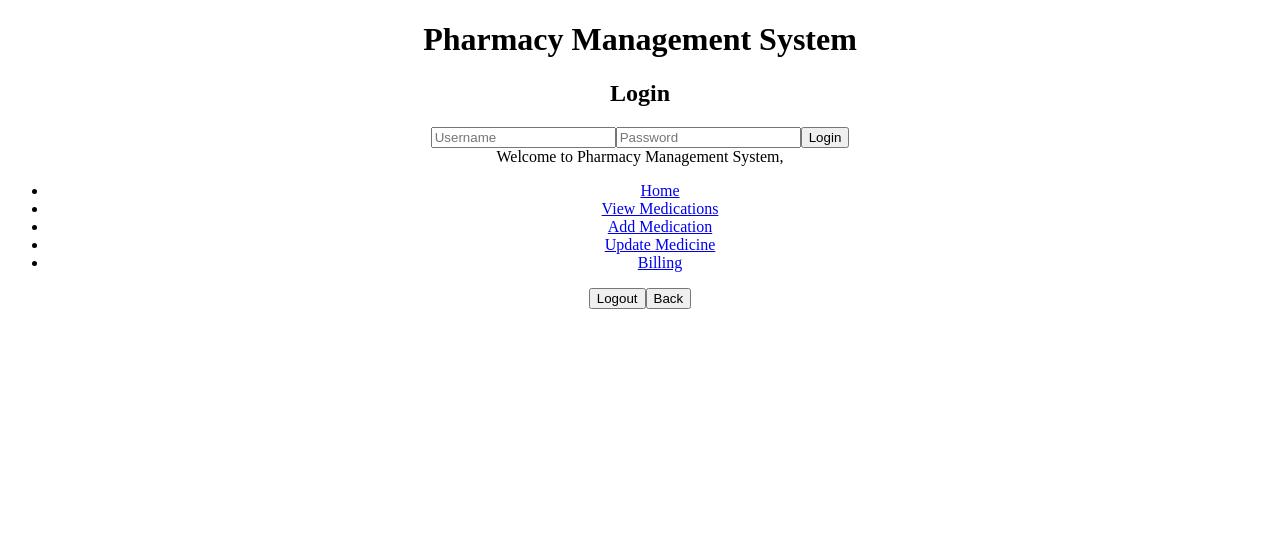
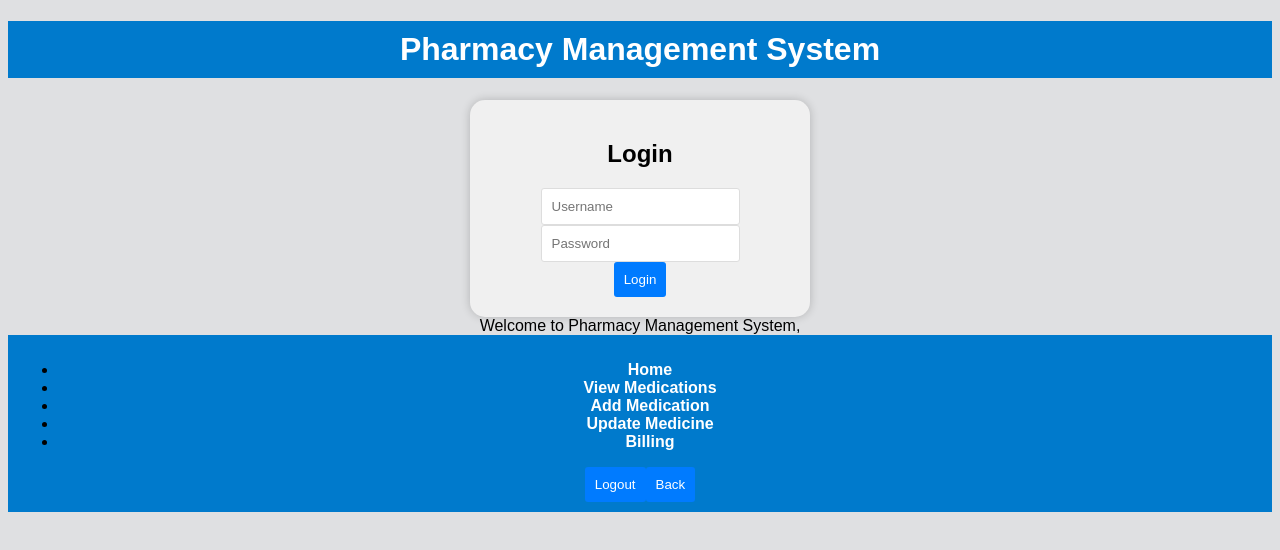
Before and after one commit to RamDorak/PharmacyManagementSystem, a React (Create React App) app in the folder frontend/pharmacy-app/: page /home in a window 1280 px wide. Shown: the top 550 px of the page. Built offline with nearby package versions, Linux system fonts and the light colour scheme; no server answers; what @react-pdf/renderer would draw is missing.

Commit message:
CSS changes

```diff
--- a/frontend/pharmacy-app/package.json
+++ b/frontend/pharmacy-app/package.json
@@ -15,6 +15,7 @@
     "react-pdf-table": "^1.0.0-alfa.3",
     "react-router-dom": "^6.15.0",
     "react-scripts": "5.0.1",
+    "sweetalert2": "^11.7.27",
     "web-vitals": "^2.1.4"
   },
   "scripts": {
--- a/frontend/pharmacy-app/src/App.js
+++ b/frontend/pharmacy-app/src/App.js
@@ -1,4 +1,4 @@
-import './App.css';
+import './styles/App.css';
 import React, { useState, useEffect } from 'react';
 import { BrowserRouter as Router, Routes, Route, Link } from 'react-router-dom';
 import { useNavigate } from 'react-router-dom';
@@ -54,7 +54,9 @@ function App() {
   return (
     <Router>
       <div className="App">
+        <div className="app-container">
         <h1>Pharmacy Management System</h1>
+        </div>
         { isLoggedIn ? < Home /> :
         <Login updateLoginStatus={updateLoginStatus}/> }
         <Routes>
@@ -72,47 +74,4 @@ function App() {
   );
 }
 
-// function Home(){
-//   const navigate = useNavigate();
-//   const { state } = useStateContext();
-//   console.log(state.pharmacyName);
-//   console.log(state.role);
-//   const handleLogout = () =>{
-//     navigate('/');
-//     window.location.reload();
-//   }
-
-//   const handleBack = () =>{
-//     navigate(-1);
-//   }
-
-//   const handleSelectPharmacy = () =>{
-//     navigate('/admin-dashboard');
-//   }
-
-//   return(
-//     <><div>Welcome to Pharmacy Management System, {state.role}</div><div>
-//       <nav>
-//         <ul>
-//           <li>
-//             <Link to="/">Home</Link>
-//           </li>
-//           <li>
-//             <Link to="/view">View Medications</Link>
-//           </li>
-//           <li>
-//             <Link to="/add">Add Medication</Link>
-//           </li>
-//           <li>
-//             <Link to="/update">Update Medicine</Link>
-//           </li>
-//         </ul>
-//         <button onClick={handleLogout}>Logout</button>
-//         <button onClick= { handleBack }>Back</button>
-//         {state.role === 'Admin' && <button onClick={handleSelectPharmacy}>Select Other Pharmacy</button>}
-//       </nav>
-//     </div></>
-//   )
-// }
-
 export default App;
--- a/frontend/pharmacy-app/src/components/AdminDashboard.js
+++ b/frontend/pharmacy-app/src/components/AdminDashboard.js
@@ -2,6 +2,7 @@ import React, { useState, useEffect } from 'react';
 import axios from 'axios';
 import { useNavigate } from 'react-router-dom';
 import { useStateContext } from './StateContext';
+import '../styles/AdminDashboard.css';
 
 function AdminDashboard() {
   const { state, setState } = useStateContext();
@@ -42,14 +43,14 @@ function AdminDashboard() {
     <div>
       <h2>Admin Dashboard</h2>
       <div>
-        <label>Select Pharmacy: </label>
-        <select value={selectedPharmacy} onChange={handleSelectPharmacy}>
+        <label className='label'>Select Pharmacy: </label>
+        <select value={selectedPharmacy} onChange={handleSelectPharmacy} className='options-button'>
           <option value="pharmacy1">Pharmacy 1</option>
           <option value="pharmacy2">Pharmacy 2</option>
           <option value="pharmacy3">Pharmacy 3</option>
         </select>
       </div>
-      <button onClick={() => navigate('/home')}>Show Medications</button>
+      <button className='show-button' onClick={() => navigate('/home')}>Show Medications</button>
     </div>
   );
 }
--- a/frontend/pharmacy-app/src/components/Home.js
+++ b/frontend/pharmacy-app/src/components/Home.js
@@ -1,5 +1,6 @@
 import { useNavigate, Link } from "react-router-dom";
 import { useStateContext } from "./StateContext";
+import '../styles/Home.css';
 
 function Home(){
     const navigate = useNavigate();
@@ -17,9 +18,11 @@ function Home(){
       navigate('/admin-dashboard');
     }
     return(
-      <><div>Welcome to Pharmacy Management System, {state.role}</div><div>
-        <nav>
-          <ul>
+      <><div>Welcome to Pharmacy Management System, {state.role}</div>
+      <div>
+        <nav className="navbar">
+          <ul className="">
+            <div className="navbar-item">
             <li>
               <Link to="/">Home</Link>
             </li>
@@ -33,12 +36,13 @@ function Home(){
               <Link to="/update">Update Medicine</Link>
             </li>
             <li>
-                <Link to = "/billing">Billing</Link>
+              <Link to = "/billing">Billing</Link>
             </li>
+            </div>
           </ul>
-          <button onClick={handleLogout}>Logout</button>
-          <button onClick= { handleBack }>Back</button>
-          {state.role === 'Admin' && <button onClick={handleSelectPharmacy}>Select Other Pharmacy</button>}
+          <button className="logout-button" onClick={handleLogout}>Logout</button>
+          <button className="back-button" onClick= { handleBack }>Back</button>
+          {state.role === 'Admin' && <button className="pharmacy-select" onClick={handleSelectPharmacy}>Select Other Pharmacy</button>}
         </nav>
       </div></>
     )
--- a/frontend/pharmacy-app/src/components/Login.js
+++ b/frontend/pharmacy-app/src/components/Login.js
@@ -1,8 +1,9 @@
 import React, { useState } from 'react';
-import {Link, useNavigate } from 'react-router-dom'
+import { useNavigate } from 'react-router-dom'
 import axios from 'axios';
-import App from '../App';
 import { useStateContext } from './StateContext';
+import '../styles/Login.css';
+import Swal from 'sweetalert2';
 
 // Implement login functionality
 function Login({ updateLoginStatus  }) {
@@ -19,11 +20,12 @@ function Login({ updateLoginStatus  }) {
         password: password
       });
 
-      if(response.data.role === 'Admin'){
-        navigate('/admin-dashboard')
-      }
-
       if(response.status === 200){
+        Swal.fire (
+          'Welcome',
+          '',
+          'success'
+          )
           updateLoginStatus(true);
           const rolep = response.data.role
           const pharmacyName = response.data.pharmacy
@@ -31,9 +33,23 @@ function Login({ updateLoginStatus  }) {
           console.log(pharmacyName)
           console.log(rolep)
         }
+
+        if(response.data.role === 'Admin'){
+          navigate('/admin-dashboard')
+          Swal.fire (
+            'Welcome Admin',
+            '',
+            'success'
+          )
+        }
       console.log('Login Successful', response.data);
     }
     catch (error) {
+      Swal.fire (
+        'Invalid username or password',
+        '',
+        'error'
+      )
         if (error.response && error.response.status === 401) {
           setLoginError('Invalid username or password');
         } else {
@@ -47,21 +63,25 @@ function setLoginError(error){
 }
 
   return (
-    <div>
-      <h2>Login</h2>
+    <div className='login-container'>
+      <h2 className='login-heading'>Login</h2>
       <input
+        className='login-input'
         type="text"
         placeholder="Username"
         value={username}
         onChange={(e) => setUsername(e.target.value)}
       />
+      <br/>
       <input
+        className='login-input'
         type="password"
         placeholder="Password"
         value={password}
         onChange={(e) => setPassword(e.target.value)}
       />
-      <button onClick={handleLogin}>Login</button>
+      <br/>
+      <button className='login-button' onClick={handleLogin}>Login</button>
     </div>
   );
 }
--- /dev/null
+++ b/frontend/pharmacy-app/src/styles/AdminDashboard.css
@@ -0,0 +1,22 @@
+h2{
+    font-family: sans-serif;
+}
+.show-button{
+    font-family: sans-serif;
+    padding: 10px;
+    font-family: sans-serif;
+    background-color: #007bff;
+    color: white;
+    padding: 10px;
+    border: none;
+    border-radius: 3px;
+    cursor: pointer;
+}
+.options-button{
+    width: 370px;
+    margin: 20px auto 0;
+}
+
+.label{
+    font-family: sans-serif;
+}
--- a/frontend/pharmacy-app/src/App.css
+++ b/frontend/pharmacy-app/src/styles/App.css
@@ -1,5 +1,6 @@
 .App {
   text-align: center;
+  font-family: sans-serif;
 }
 
 .App-logo {
@@ -25,7 +26,7 @@
 }
 
 .App-link {
-  color: #61dafb;
+  color: #e6e8e8;
 }
 
 @keyframes App-logo-spin {
@@ -36,3 +37,10 @@
     transform: rotate(360deg);
   }
 }
+h1{
+  font-family: sans-serif;
+  background-color: #007acc;
+  color: white;
+  text-align: center;
+  padding: 10px 0;
+}
--- /dev/null
+++ b/frontend/pharmacy-app/src/styles/Home.css
@@ -0,0 +1,63 @@
+.logout-button {
+    padding: 10px;
+    font-family: sans-serif;
+    background-color: #007bff;
+    color: white;
+    padding: 10px;
+    border: none;
+    border-radius: 3px;
+    cursor: pointer;
+  }
+  .back-button {
+    padding: 10px;
+    font-family: sans-serif;
+    background-color: #007bff;
+    color: white;
+    padding: 10px;
+    border: none;
+    border-radius: 3px;
+    cursor: pointer;
+  }
+  /* Navbar container */
+.navbar {
+    background-color: #007acc; /* Background color for the navbar */
+    padding: 10px;
+  }
+
+  /* Unordered list for navigation links */
+  .navbar-list {
+    list-style-type: none;
+    margin: 0;
+    padding: 0;
+    display: flex; /* Display links in a row */
+  }
+
+  /* Individual navigation link items */
+  .navbar-item {
+    margin-right: 20px; /* Add space between links */
+
+  }
+
+  /* Styling for the links */
+  .navbar-item a {
+    text-decoration: none; /* Remove underlines from links */
+    color: #fff; /* Text color for links */
+    font-weight: bold; /* Make text bold */
+    font-size: 16px; /* Adjust font size */
+  }
+
+  /* Hover effect for links */
+  .navbar-item a:hover {
+    text-decoration: underline; /* Underline links on hover */
+  }
+
+  .pharmacy-select{
+    padding: 10px;
+    font-family: sans-serif;
+    background-color: #007bff;
+    color: white;
+    padding: 10px;
+    border: none;
+    border-radius: 3px;
+    cursor: pointer;
+  }
--- /dev/null
+++ b/frontend/pharmacy-app/src/styles/Login.css
@@ -0,0 +1,40 @@
+body{
+    background-color: #dfe0e2;
+}
+
+.login-container {
+    width: 300px;
+    padding: 20px;
+    border-radius: 15px;
+    text-align: center;
+    margin: 0 auto;
+    background-color: #f0f0f0;
+    box-shadow: 0px 0px 10px rgba(0, 0, 0, 0.2);
+  }
+
+  .login-input {
+    padding: 10px;
+    font-family: sans-serif;
+    border: 1px solid #ddd;
+    border-radius: 3px;
+  }
+
+  .login-button {
+    padding: 10px;
+    font-family: sans-serif;
+    background-color: #007bff;
+    color: white;
+    padding: 10px;
+    border: none;
+    border-radius: 3px;
+    cursor: pointer;
+  }
+
+  .login-button:hover {
+    background-color: #0056b3;
+  }
+
+  .login-heading {
+    font-size: 18;
+    font-family: sans-serif;
+  }
```
Also changed, not shown: 1 other file (tests, documents, lock files or other folders). Lines whose indentation alone changed are shown as unchanged.
